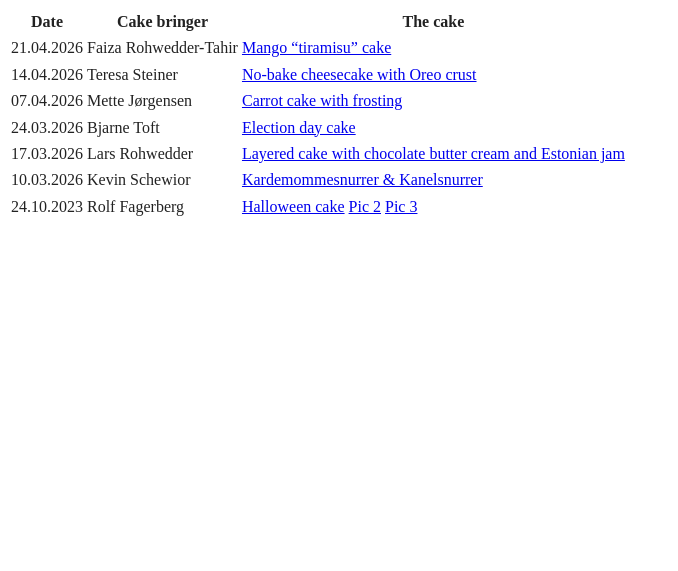
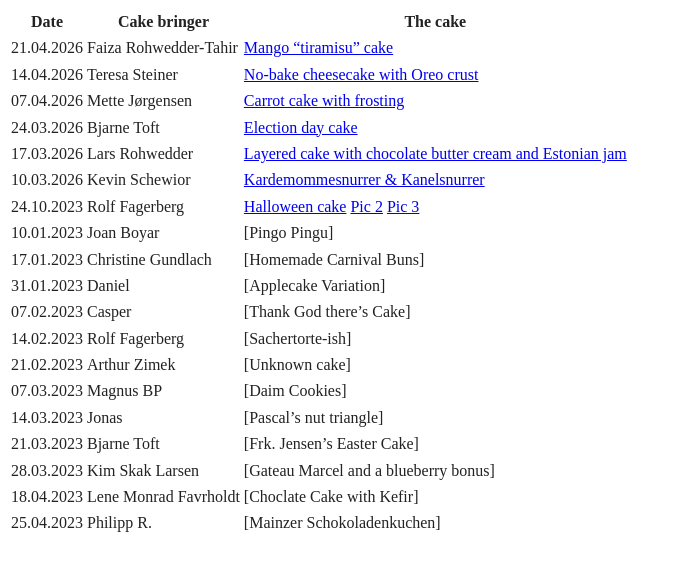
Before and after one commit to larsrohwedder/larsrohwedder.github.io, a Jekyll site: the page built from cakeclub/history.md, in a window 1280 px wide. Shown: the top 571 px of the page, without its empty margins (0-678 px from the left). Built offline with Jekyll 4.4.1, drawn with Linux system fonts in a browser that asks for light colours; our own code applies the rules of GitHub Pages for plain Markdown files.

Commit message:
Update history.md

```diff
--- a/cakeclub/history.md
+++ b/cakeclub/history.md
@@ -8,3 +8,15 @@
 | 17.03.2026 | Lars Rohwedder        | [Layered cake with chocolate butter cream and Estonian jam](img/17_03_26.jpg) |
 | 10.03.2026 | Kevin Schewior        | [Kardemommesnurrer & Kanelsnurrer](img/10_03_26.jpg) |
 | 24.10.2023 | Rolf Fagerberg        | [Halloween cake](img/24_10_23.jpg) [Pic 2](img/24_10_23b.jpg) [Pic 3](img/24_10_23c.jpg) |
+| 10.01.2023 | Joan Boyar            | [Pingo Pingu]
+| 17.01.2023 | Christine Gundlach    | [Homemade Carnival Buns]
+| 31.01.2023 | Daniel                | [Applecake Variation]
+| 07.02.2023 | Casper                | [Thank God there's Cake]
+| 14.02.2023 | Rolf Fagerberg        | [Sachertorte-ish]
+| 21.02.2023 | Arthur Zimek          | [Unknown cake]
+| 07.03.2023 | Magnus BP             | [Daim Cookies]
+| 14.03.2023 | Jonas                 | [Pascal's nut triangle]
+| 21.03.2023 | Bjarne Toft           | [Frk. Jensen's Easter Cake]
+| 28.03.2023 | Kim Skak Larsen       | [Gateau Marcel and a blueberry bonus]
+| 18.04.2023 | Lene Monrad Favrholdt | [Choclate Cake with Kefir]
+| 25.04.2023 | Philipp R.            | [Mainzer Schokoladenkuchen]
```
